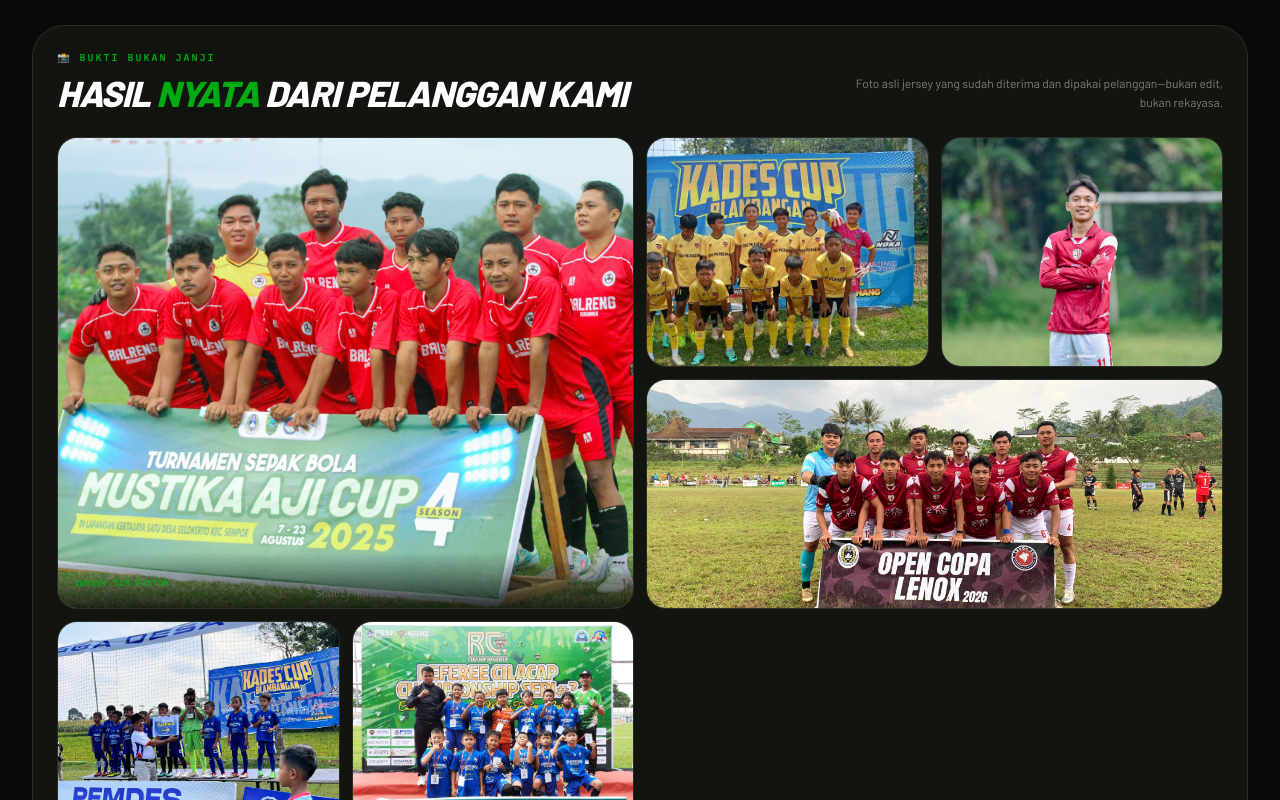
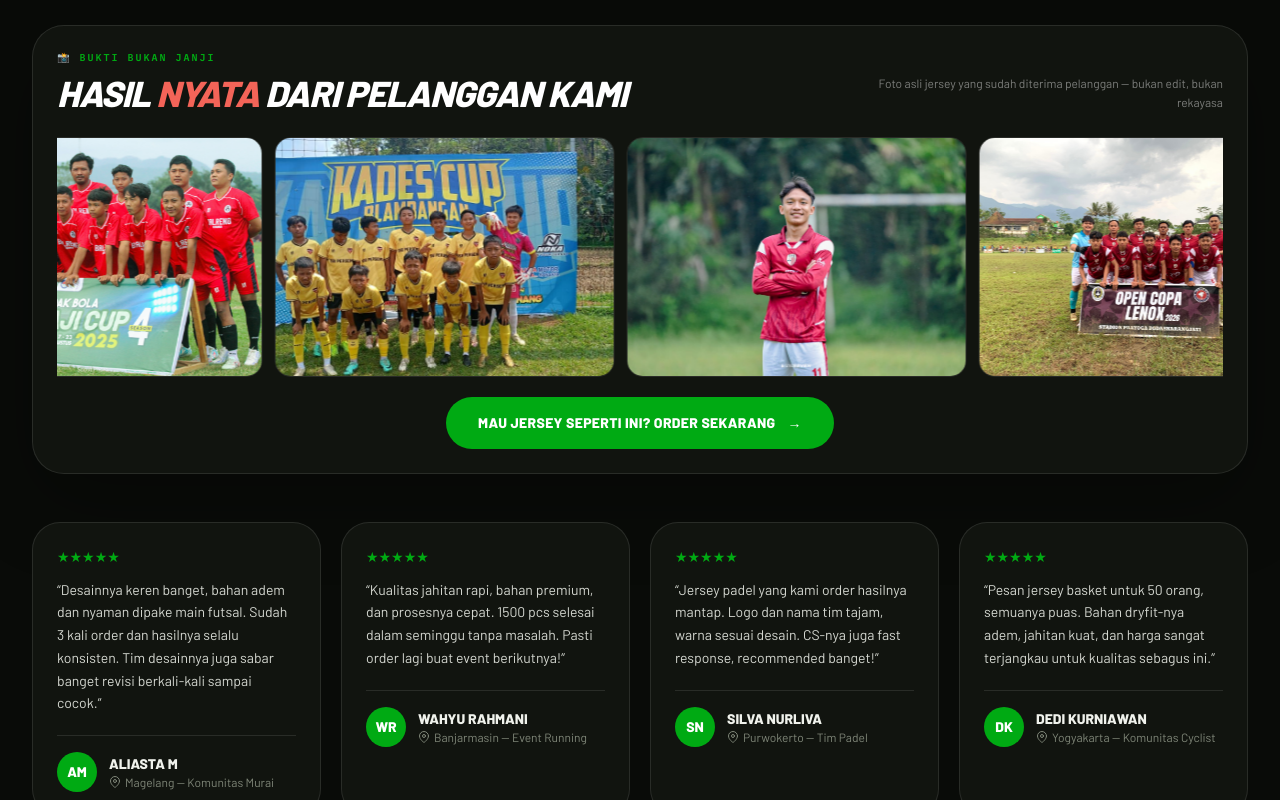
Before and after one commit to ersetdigital-sudo/tntsport, a Next.js app: page /katalog in a window 1280 px wide. Shown: the part 5700-6500 px from the top of the page. Built offline with nearby package versions, Linux system fonts and the light colour scheme; no server answers; the database is empty; a web font is replaced by a local one.

Commit message:
feat: new testimonial cards with avatar + auto-scroll gallery
- Testimonial cards: avatar with initials, name, city — team, stars
- Photo gallery: auto-scrolling marquee style, pause on hover
- 4 testimonials, 6 gallery images (doubled for seamless loop)
- Consistent dark theme styling

```diff
--- a/app/katalog/page.tsx
+++ b/app/katalog/page.tsx
@@ -81,22 +81,41 @@ const STEPS = [
 const TESTIMONIALS = [
   {
     quote:
-      "Design mantap. Tadinya belum ada ide sama sekali, tapi tim desainnya keren dan mau revisi berkali-kali.",
+      "Desainnya keren banget, bahan adem dan nyaman dipake main futsal. Sudah 3 kali order dan hasilnya selalu konsisten. Tim desainnya juga sabar banget revisi berkali-kali sampai cocok.",
     name: "Aliasta M",
-    location: "Magelang • Komunitas Murai",
+    city: "Magelang",
+    team: "Komunitas Murai",
   },
   {
     quote:
-      "Sudah 3x order jersey padel. Kualitas konsisten, jahitan kuat, bahan adem dan CS fast response.",
-    name: "Silva Nurliva",
-    location: "Purwokerto • Tim Padel",
+      "Kualitas jahitan rapi, bahan premium, dan prosesnya cepat. 1500 pcs selesai dalam seminggu tanpa masalah. Pasti order lagi buat event berikutnya!",
+    name: "Wahyu Rahmani",
+    city: "Banjarmasin",
+    team: "Event Running",
   },
   {
     quote:
-      "1500 pcs dikebut satu minggu, hasil mantap dan event berjalan sesuai harapan. Makasih bantuannya!",
-    name: "Wahyu Rahmani",
-    location: "Banjarmasin • Event Running",
+      "Jersey padel yang kami order hasilnya mantap. Logo dan nama tim tajam, warna sesuai desain. CS-nya juga fast response, recommended banget!",
+    name: "Silva Nurliva",
+    city: "Purwokerto",
+    team: "Tim Padel",
   },
+  {
+    quote:
+      "Pesan jersey basket untuk 50 orang, semuanya puas. Bahan dryfit-nya adem, jahitan kuat, dan harga sangat terjangkau untuk kualitas sebagus ini.",
+    name: "Dedi Kurniawan",
+    city: "Yogyakarta",
+    team: "Komunitas Cyclist",
+  },
+];
+
+const GALLERY_IMAGES = [
+  { src: "/b2fe362c-daed-4c7c-82af-a78c1e9da0cc.jpg", alt: "Tim sepak bola memakai jersey custom merah" },
+  { src: "/a66a21ab-a0c6-44d6-9b52-d5596a15fcc6.jpg", alt: "Tim junior memakai jersey kuning custom" },
+  { src: "/0696556a-f40d-4067-a896-0524dcfe4a36.jpg", alt: "Pelanggan memakai jersey merah custom" },
+  { src: "/1537d016-3b7d-4c45-9f20-6c2c9ac9ebdf.jpg", alt: "Tim dalam turnamen dengan jersey custom" },
+  { src: "/37de4d36-d677-43f0-ae3c-8f5ac22298f8.jpg", alt: "Tim menerima penghargaan" },
+  { src: "/1fa04ec7-8832-45d4-b869-3f25ffdef9ca.jpg", alt: "Tim di kejuaraan" },
 ];
 
 const FAQ_ITEMS = [
@@ -662,7 +681,7 @@ function Ulasan() {
           </h2>
         </div>
 
-        {/* Photo Gallery */}
+        {/* Auto-scrolling Photo Gallery */}
         <div className="mt-12 overflow-hidden rounded-[2rem] border border-white/10 bg-[#11140f] p-4 shadow-[0_28px_80px_rgba(0,0,0,.28)] sm:p-6">
           <div className="mb-6 flex flex-col gap-3 sm:flex-row sm:items-end sm:justify-between">
             <div>
@@ -672,39 +691,23 @@ function Ulasan() {
               </p>
               <h3 className="mt-2 text-3xl font-black uppercase tracking-tight text-white sm:text-4xl"
                   style={{ fontFamily: "var(--font-sans)", fontStretch: "condensed", fontStyle: "italic" }}>
-                Hasil <span className="text-[#00aa13]">nyata</span> dari pelanggan kami
+                Hasil <span className="text-[#f36458]">nyata</span> dari pelanggan kami
               </h3>
             </div>
             <p className="max-w-sm text-xs leading-relaxed text-white/45 sm:text-right">
-              Foto asli jersey yang sudah diterima dan dipakai pelanggan—bukan edit, bukan rekayasa.
+              Foto asli jersey yang sudah diterima pelanggan — bukan edit, bukan rekayasa
             </p>
           </div>
 
-          <div className="grid auto-rows-[190px] grid-cols-2 gap-3 sm:auto-rows-[230px] lg:grid-cols-4">
-            <figure className="group relative col-span-2 overflow-hidden rounded-2xl border border-white/10 lg:col-span-2 lg:row-span-2">
-              <Image src="/b2fe362c-daed-4c7c-82af-a78c1e9da0cc.jpg" alt="Tim sepak bola pelanggan TNT Sport memakai jersey merah custom" fill className="object-cover transition duration-500 group-hover:scale-105" />
-              <div className="absolute inset-x-0 bottom-0 bg-gradient-to-t from-black/80 to-transparent p-4">
-                <span className="text-[8px] font-bold uppercase tracking-widest text-[#00aa13]"
-                      style={{ fontFamily: "var(--font-mono)" }}>
-                  Jersey tim custom
-                </span>
-              </div>
-            </figure>
-            <figure className="group relative overflow-hidden rounded-2xl border border-white/10">
-              <Image src="/a66a21ab-a0c6-44d6-9b52-d5596a15fcc6.jpg" alt="Tim junior pelanggan TNT Sport memakai jersey kuning" fill className="object-cover transition duration-500 group-hover:scale-105" />
-            </figure>
-            <figure className="group relative overflow-hidden rounded-2xl border border-white/10">
-              <Image src="/0696556a-f40d-4067-a896-0524dcfe4a36.jpg" alt="Pelanggan TNT Sport memakai jersey merah custom" fill className="object-cover object-top transition duration-500 group-hover:scale-105" />
-            </figure>
-            <figure className="group relative col-span-2 overflow-hidden rounded-2xl border border-white/10">
-              <Image src="/1537d016-3b7d-4c45-9f20-6c2c9ac9ebdf.jpg" alt="Tim sepak bola pelanggan TNT Sport dalam turnamen" fill className="object-cover transition duration-500 group-hover:scale-105" />
-            </figure>
-            <figure className="group relative overflow-hidden rounded-2xl border border-white/10">
-              <Image src="/37de4d36-d677-43f0-ae3c-8f5ac22298f8.jpg" alt="Tim junior pelanggan TNT Sport menerima penghargaan" fill className="object-cover transition duration-500 group-hover:scale-105" />
-            </figure>
-            <figure className="group relative overflow-hidden rounded-2xl border border-white/10">
-              <Image src="/1fa04ec7-8832-45d4-b869-3f25ffdef9ca.jpg" alt="Tim junior pelanggan TNT Sport di kejuaraan" fill className="object-cover transition duration-500 group-hover:scale-105" />
-            </figure>
+          {/* Auto-scrolling marquee gallery */}
+          <div className="gallery-scroll group overflow-hidden">
+            <div className="gallery-track flex gap-3">
+              {[...GALLERY_IMAGES, ...GALLERY_IMAGES].map((img, i) => (
+                <figure key={i} className="relative h-[200px] w-[280px] shrink-0 overflow-hidden rounded-xl border border-white/10 sm:h-[240px] sm:w-[340px]">
+                  <Image src={img.src} alt={img.alt} fill className="object-cover" />
+                </figure>
+              ))}
+            </div>
           </div>
           <a
             href={WA_LINK}
@@ -717,21 +720,28 @@ function Ulasan() {
         </div>
 
         {/* Testimonials */}
-        <div className="mt-12 grid gap-5 md:grid-cols-3">
+        <div className="mt-12 grid gap-5 md:grid-cols-2 lg:grid-cols-4">
           {TESTIMONIALS.map((t, i) => (
             <blockquote
               key={i}
-              className={`rounded-3xl border border-white/10 p-7 ${
-                i === 1 ? "bg-[#0b0b0b]" : "bg-[#141713]"
-              }`}
+              className="rounded-2xl border border-white/10 bg-[#11140f] p-5 sm:rounded-3xl sm:p-6"
             >
-              <div className="text-[#00aa13]">★★★★★</div>
-              <p className="mt-5 leading-relaxed text-[#d4d7d0]">&ldquo;{t.quote}&rdquo;</p>
-              <footer className="mt-8 border-t border-white/10 pt-5">
-                <strong className="text-[#f0f2ec]">{t.name}</strong>
-                <span className="block text-sm text-[#7f8678]">
-                  {t.location}
-                </span>
+              <div className="text-[#00aa13] text-sm mb-3">★★★★★</div>
+              <p className="text-sm leading-relaxed text-[#d4d7d0]">&ldquo;{t.quote}&rdquo;</p>
+              <footer className="mt-5 flex items-center gap-3 border-t border-white/10 pt-4">
+                {/* Avatar with initials */}
+                <div className="flex h-10 w-10 shrink-0 items-center justify-center rounded-full bg-[#00aa13] text-sm font-black text-white">
+                  {t.name.split(" ").map(n => n[0]).join("")}
+                </div>
+                <div>
+                  <strong className="block text-sm font-black uppercase text-[#f0f2ec]">{t.name}</strong>
+                  <span className="flex items-center gap-1 text-xs text-[#7f8678]">
+                    <svg width="12" height="12" viewBox="0 0 24 24" fill="none" stroke="currentColor" strokeWidth="2" strokeLinecap="round" strokeLinejoin="round">
+                      <path d="M21 10c0 7-9 13-9 13s-9-6-9-13a9 9 0 0 1 18 0z" /><circle cx="12" cy="10" r="3" />
+                    </svg>
+                    {t.city} — {t.team}
+                  </span>
+                </div>
               </footer>
             </blockquote>
           ))}
@@ -907,6 +917,19 @@ function TickerStyles() {
       }
       .scrollbar-hide::-webkit-scrollbar { display: none; }
       .scrollbar-hide { -ms-overflow-style: none; scrollbar-width: none; }
+      .gallery-scroll .gallery-track {
+        animation: gallery-scroll 30s linear infinite;
+        will-change: transform;
+      }
+      .gallery-scroll:hover .gallery-track {
+        animation-play-state: paused;
+      }
+      @keyframes gallery-scroll {
+        to { transform: translateX(-50%); }
+      }
+      @media (prefers-reduced-motion: reduce) {
+        .gallery-scroll .gallery-track { animation: none; }
+      }
       .hero-photo {
         mask-image: linear-gradient(to right, transparent 0%, #000 20%, #000 100%);
         -webkit-mask-image: linear-gradient(to right, transparent 0%, #000 20%, #000 100%);
```
